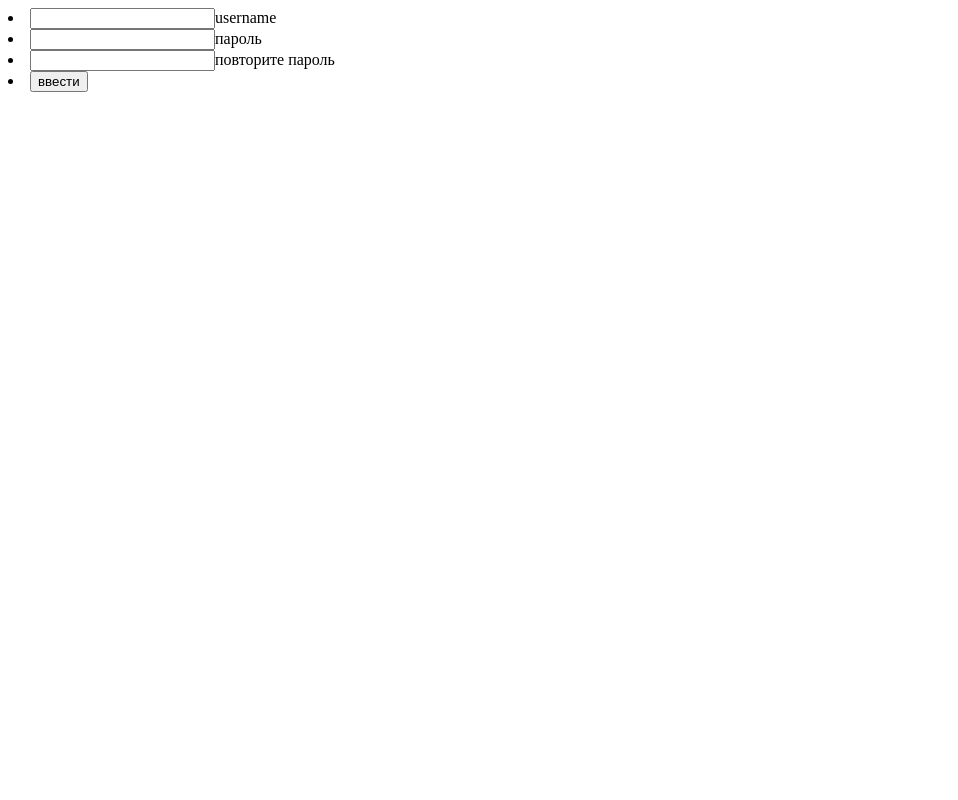
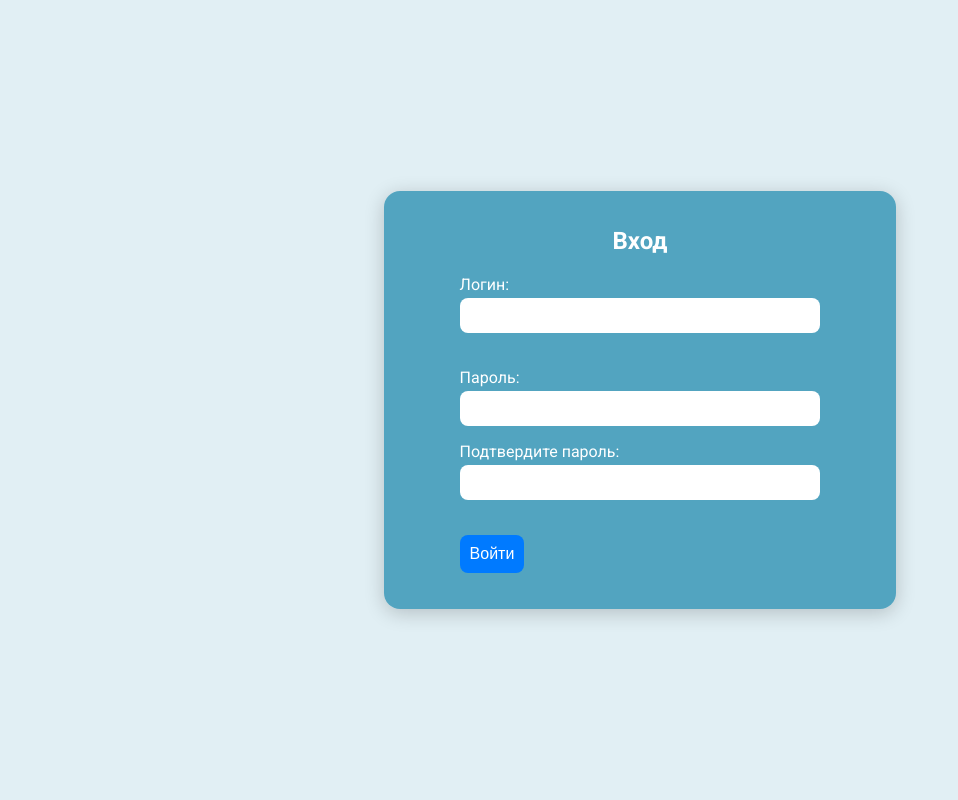
Before and after one commit to KororokisRock/TelegramBotHakaton, a Django app: template Web_site/kai_rating/accounts/templates/accounts/registr.html in a window 1280 px wide. Shown: the whole page, without its empty margins (0-958 px from the left). Run offline with Django 5.2, Linux system fonts and the light colour scheme; the template is opened without the code that fills it, so the values that code supplies are empty.

Commit message:
нормальный_env

```diff
--- a/Web_site/kai_rating/accounts/templates/accounts/registr.html
+++ b/Web_site/kai_rating/accounts/templates/accounts/registr.html
@@ -1,14 +1,30 @@
-<!doctype  html>
-<html  lang="en">
+<!DOCTYPE html>
+<html lang="en">
+{% load static %}
 <head>
-<title>Profile</title>
+    <meta charset="UTF-8">
+    <meta name="viewport" content="width=device-width, initial-scale=1.0">
+    <title>Форма</title>
+    <link rel="stylesheet" href="{% static 'accounts/registr.css' %}">
 </head>
+
 <body>
-<form action="" method="post">{% csrf_token %}
-    <li><input type="text" name = "user" size="20">username</input></li>
-    <li><input type="text" name = "pass1" size="20">пароль</input></li>
-    <li><input type="text" name = "pass2" size="20">повторите пароль</input></li>
-    <li><button type="submit">ввести</button></li>
-  </form>
+    <div class="form-container">
+        <h2>Вход</h2>
+        <form action="/login" method="post">
+            <label for="username">Логин:</label><br>
+            <input type="text" id="username" name="username" required><br><br>
+
+            <label for="password">Пароль:</label><br>
+            <input type="password" id="password" name="password" required>
+
+            <label for="confirm-password">Подтвердите пароль:</label><br>
+            <input type="password" id="confirm-password" name="confirm-password" required><br><br>
+
+            <input type="submit" value="Войти">
+        </form>
+    </div>
+
 </body>
+
 </html>
--- a/Web_site/kai_rating/accounts/templates/registration/login.html
+++ b/Web_site/kai_rating/accounts/templates/registration/login.html
@@ -5,7 +5,7 @@
     <meta charset="UTF-8">
     <meta name="viewport" content="width=device-width, initial-scale=1.0">
     <title>Форма</title>
-    <link rel="stylesheet" href="{% static 'accounts/formstyle.css' %}">
+    <link rel="stylesheet" href="{% static 'accounts/login.css' %}">
 </head>
 
 <body>
--- a/Web_site/kai_rating/accounts/urls.py
+++ b/Web_site/kai_rating/accounts/urls.py
@@ -5,5 +5,5 @@ from . import views as v
 urlpatterns = [
     path('login/', views.LoginView.as_view(), name='login'),
     path('profile/', v.profile, name='profile'),
-    path('sighup/', v.reg, name='reg'),
+    path('registr/', v.reg, name='reg'),
 ]
--- /dev/null
+++ b/Web_site/kai_rating/static/accounts/registr.css
@@ -0,0 +1,67 @@
+@import url("https://fonts.googleapis.com/css2?family=Roboto:ital,wght@0,100;0,300;0,400;0,500;0,700;0,900;1,100;1,300;1,400;1,500;1,700;1,900&display=swap");
+
+* {
+  margin: 0;
+  padding: 0;
+  box-sizing: border-box;
+}
+
+body {
+  display: flex;
+  justify-content: center;
+  align-items: center;
+  height: 100vh;
+  background-color: #f0f0f0;
+  background-color: rgba(0, 121, 162, 0.116);
+  font-family: "Roboto", sans-serif;
+}
+
+.form-container {
+  background-color: rgba(0, 122, 162, 0.6353);
+  border-radius: 16px;
+  display: flex;
+  flex-direction: column;
+  align-items: center;
+  width: 40%;
+  padding: 36px 20px;
+  box-shadow: 0 4px 20px rgba(0, 0, 0, 0.2);
+}
+
+h2 {
+  margin-bottom: 20px;
+  color: white;
+}
+
+label {
+  font-size: 16px;
+  color: white;
+}
+
+input[type="text"],
+input[type="password"] {
+  width: 100%;
+  padding: 10px;
+  margin-bottom: 16px;
+  border: none;
+  border-radius: 8px;
+  margin-top: 4px;
+}
+
+input[type="submit"] {
+  font-size: 16px;
+  background-color: #007aff;
+  color: white;
+  padding: 10px;
+  border: none;
+  border-radius: 8px;
+  cursor: pointer;
+}
+
+input[type="submit"]:hover {
+  background-color: #005bb5;
+}
+
+input:focus {
+  outline: none;
+
+}
--- /dev/null
+++ b/config.py
@@ -0,0 +1,6 @@
+from decouple import config
+TOKEN = config('TOKEN')
+passw = config('pass')
+user_name = config('user_name')
+port = config('port')
+host = config('host ')
```
Also changed, not shown: db.py (renamed from TGBot/db.py, +13 -7 lines), Web_site/kai_rating/static/accounts/login.css (renamed from Web_site/kai_rating/static/accounts/formstyle.css).
